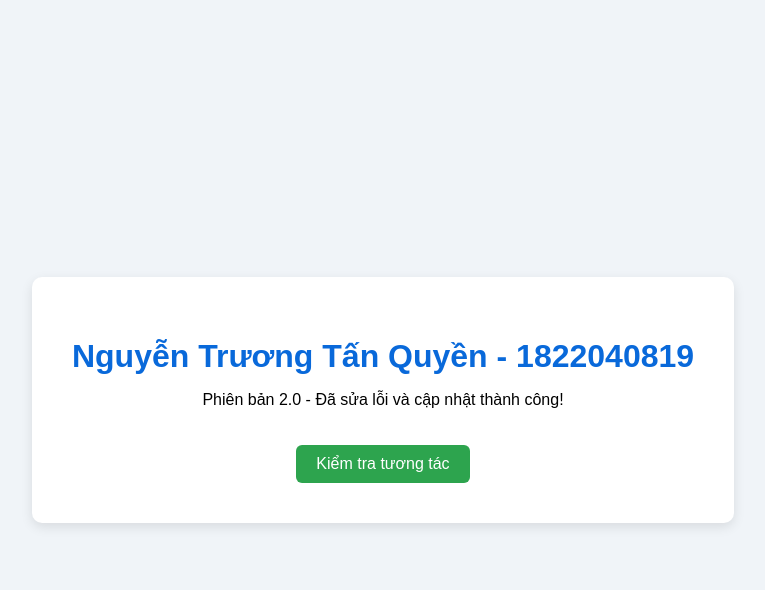
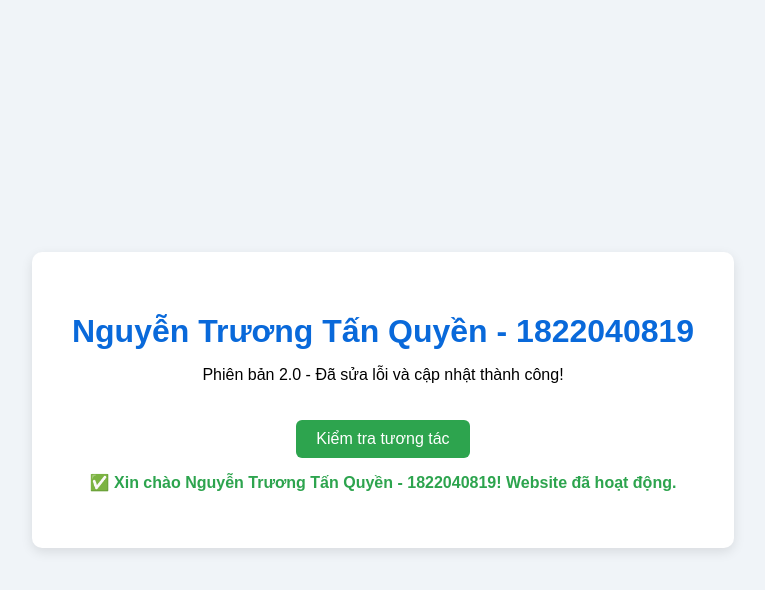
Before and after one commit to ngtruongtanquyenn/devops-1822040819, a plain HTML site: page index.html in a window 1280 px wide. Both pictures are taken after a click on the button "Kiểm tra tương tác". Shown: the whole page, without its empty margins (257-1022 px from the left). Drawn offline with Linux system fonts and the light colour scheme.

Commit message:
Cap nhat thong bao tuong tac tren giao dien

```diff
--- a/index.html
+++ b/index.html
@@ -11,6 +11,7 @@
         <h1>Nguyễn Trương Tấn Quyền - 1822040819</h1>
         <p id="version">Phiên bản 2.0 - Đã sửa lỗi và cập nhật thành công!</p>
         <button id="btn-test">Kiểm tra tương tác</button>
+        <p id="message" style="color: #2da44e; font-weight: bold; margin-top: 15px;"></p>
     </div>
     <script src="script.js"></script>
 </body>
--- a/script.js
+++ b/script.js
@@ -1,3 +1,8 @@
 document.getElementById("btn-test").addEventListener("click", function () {
-    alert("Xin chào Nguyễn Trương Tấn Quyền - 1822040819! Website đã hoạt động.");
+    const msg = document.getElementById("message");
+    msg.textContent = "✅ Xin chào Nguyễn Trương Tấn Quyền - 1822040819! Website đã hoạt động.";
+
+    setTimeout(function () {
+        msg.textContent = "";
+    }, 3000);
 });
```
